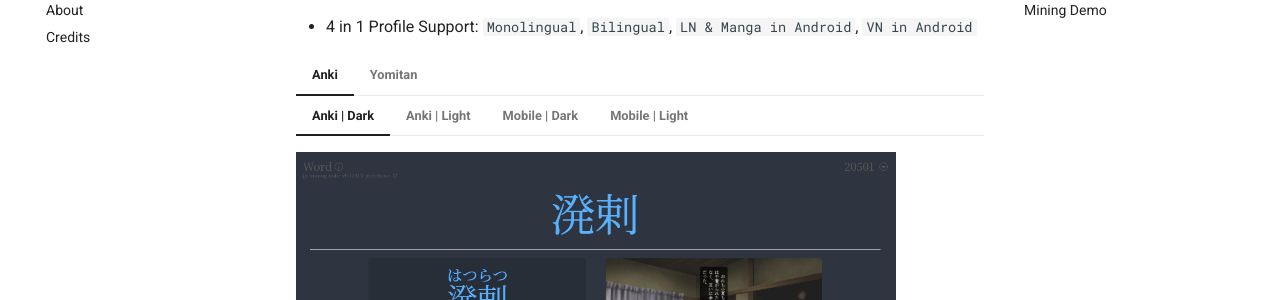
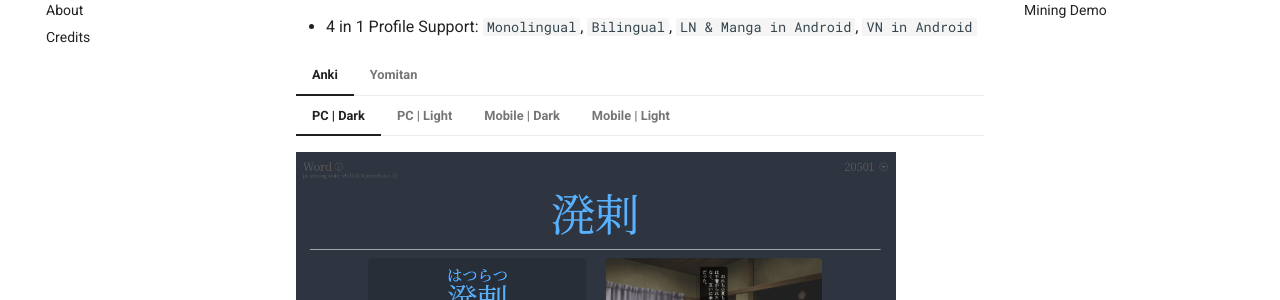
Before and after one commit to Xelieu/xelieu.github.io, an MkDocs documentation site: the page built from docs/jp-lazy-guide/index.md, in a window 1280 px wide and 900 px high, scrolled down 422 px. Shown: the part 152-452 px from the top of the window. Built offline with MkDocs 1.6.1 and Material for MkDocs 9.7.7, drawn with Linux system fonts in a browser that asks for light colours.

Commit message:
$updated info

```diff
--- a/docs/jp-lazy-guide/index.md
+++ b/docs/jp-lazy-guide/index.md
@@ -20,10 +20,10 @@ If you want to buy me a coffee(Thanks!): [Ko-fi (Xelieu)](https://ko-fi.com/xeli
 - 4 in 1 Profile Support: `Monolingual`, `Bilingual`, `LN & Manga in Android`, `VN in Android`
 
 === "Anki"
-    === "Anki | Dark"
-        ![Anki | Dark](../img/jpmn-dark.png){height=300 width=600}
-    === "Anki | Light"
-        ![Anki | Light](../img/jpmn-light.png){height=300 width=600}
+    === "PC | Dark"
+        ![PC | Dark](../img/jpmn-dark.png){height=300 width=600}
+    === "PC | Light"
+        ![PC | Light](../img/jpmn-light.png){height=300 width=600}
     === "Mobile | Dark"
         ![Mobile | Dark](../img/mobile-jpmn-dark.png){height=600 width=350}
     === "Mobile | Light"
```
